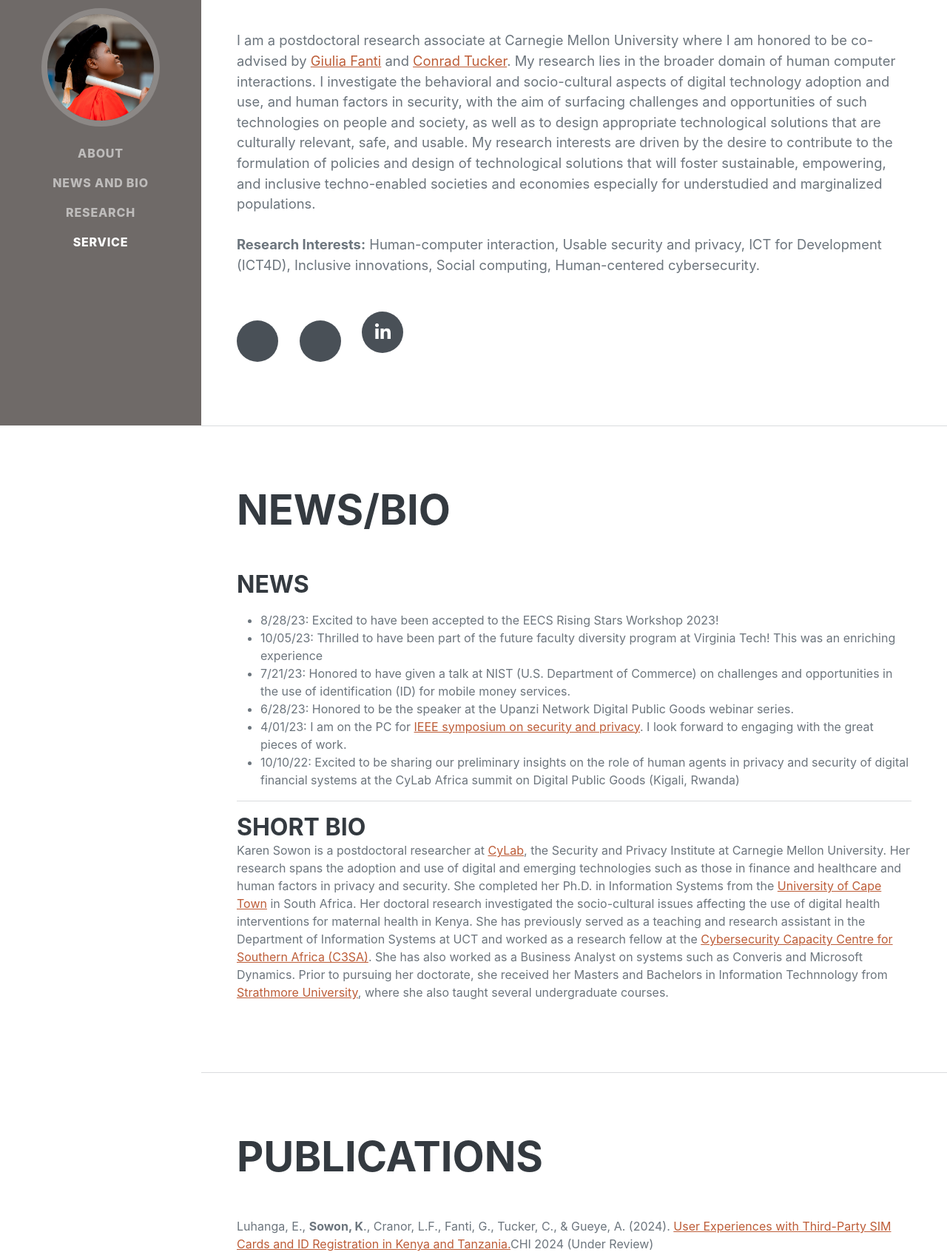
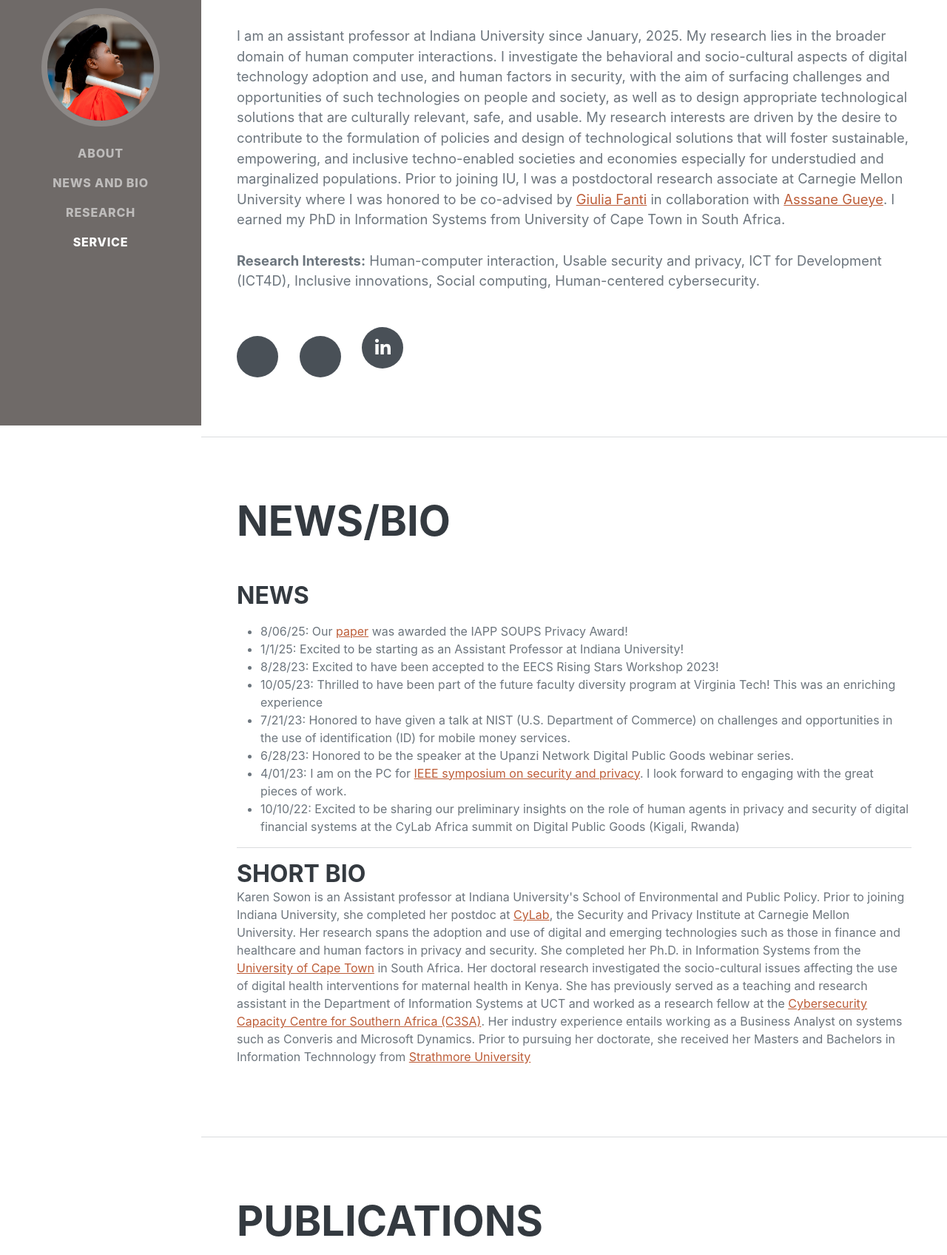
Before and after one commit to kawinita/kawinita.github.io, a plain HTML site: page index.html in a window 1280 px wide. Shown: the part 225-1921 px from the top of the page at 74% size. Drawn offline with nearby package versions, Linux system fonts and the light colour scheme; some icons are missing; a web font is replaced by a local one.

Commit message:
Update index.html

```diff
--- a/index.html
+++ b/index.html
@@ -52,7 +52,8 @@
 
                         Mail - <a href="mailto:scheruto@andrew.cmu.edu"><i class="fa fa-envelope" aria-hidden="true"></i></a>
                     </div>
-                    <p class="lead mb-5">I am a postdoctoral research associate at Carnegie Mellon University where I am honored to be co-advised by <a  href="https://gfanti.github.io/website/" target="_blank">Giulia Fanti</a> and <a  href="https://www.meche.engineering.cmu.edu/faculty/aipex.html" target="_blank">Conrad Tucker</a>. My research lies in the broader domain of human computer interactions. I investigate the behavioral and socio-cultural aspects of digital technology adoption and use, and human factors in security, with the aim of surfacing challenges and opportunities of such technologies on people and society, as well as to design appropriate technological solutions that are culturally relevant, safe, and usable. My research interests are driven by the desire to contribute to the formulation of policies and design of technological solutions that will foster sustainable, empowering, and inclusive techno-enabled societies and economies especially for understudied and marginalized populations.
+                    <p class="lead mb-5">I am an assistant professor at Indiana University since January, 2025. My research lies in the broader domain of human computer interactions. I investigate the behavioral and socio-cultural aspects of digital technology adoption and use, and human factors in security, with the aim of surfacing challenges and opportunities of such technologies on people and society, as well as to design appropriate technological solutions that are culturally relevant, safe, and usable. My research interests are driven by the desire to contribute to the formulation of policies and design of technological solutions that will foster sustainable, empowering, and inclusive techno-enabled societies and economies especially for understudied and marginalized populations.
+                        Prior to joining IU, I was a postdoctoral research associate at Carnegie Mellon University where I was honored to be co-advised by <a  href="https://gfanti.github.io/website/" target="_blank">Giulia Fanti</a> in collaboration with <a href="https://ece.cmu.edu/directory/bios/gueye-assane.html" target="_blank">Asssane Gueye</a>. I earned my PhD in Information Systems from University of Cape Town in South Africa.
                     <br><br>
 <b>Research Interests:</b> Human-computer interaction, Usable security and privacy, ICT for Development (ICT4D), Inclusive innovations, Social computing, Human-centered cybersecurity.</p>
                     <div class="social-icons">
@@ -72,6 +73,8 @@
                     <h3 class="mb-0">News</h3>
                     <p>
                     <ul>
+                        <li>8/06/25: Our <a href="https://www.usenix.org/conference/soups2025/presentation/sowon" target="_blank">paper</a> was awarded the IAPP SOUPS Privacy Award!</li>
+                        <li>1/1/25: Excited to be starting as an Assistant Professor at Indiana University!</li>
                         <li>8/28/23: Excited to have been accepted to the EECS Rising Stars Workshop 2023!</li>
                         <li>10/05/23: Thrilled to have been part of the future faculty diversity program at Virginia Tech! This was an enriching experience</li>
                         <li>7/21/23: Honored to have given a talk at NIST (U.S. Department of Commerce) on challenges and opportunities in the use of identification (ID) for mobile money services.</li>
@@ -85,7 +88,7 @@
                     <div class="col-md-12">
 
                 <p>
-                    Karen Sowon is a postdoctoral researcher at <a  href="https://cylab.cmu.edu" target="_blank">CyLab</a>, the Security and Privacy Institute at Carnegie Mellon University. Her research spans the adoption and use of digital and emerging technologies such as those in finance and healthcare and human factors in privacy and security. She completed her Ph.D. in Information Systems from the <a  href="http://https://uct.ac.za/" target="_blank">University of Cape Town</a> in South Africa. Her doctoral research investigated the socio-cultural issues affecting the use of digital health interventions for maternal health in Kenya. She has previously served as a teaching and research assistant in the Department of Information Systems at UCT and worked as a research fellow at the <a  href="https://c3sa.uct.ac.za" target="_blank">Cybersecurity Capacity Centre for Southern Africa (C3SA)</a>. She has also worked as a Business Analyst on systems such as Converis and Microsoft Dynamics. Prior to pursuing her doctorate, she received her Masters and Bachelors in Information Technnology from <a href="https://www.strathmore.edu/" target="_blank">Strathmore University</a>, where she also taught several undergraduate courses. </p>
+                    Karen Sowon is an Assistant professor at Indiana University's School of Environmental and Public Policy. Prior to joining Indiana University, she completed her postdoc at <a  href="https://cylab.cmu.edu" target="_blank">CyLab</a>, the Security and Privacy Institute at Carnegie Mellon University. Her research spans the adoption and use of digital and emerging technologies such as those in finance and healthcare and human factors in privacy and security. She completed her Ph.D. in Information Systems from the <a  href="http://https://uct.ac.za/" target="_blank">University of Cape Town</a> in South Africa. Her doctoral research investigated the socio-cultural issues affecting the use of digital health interventions for maternal health in Kenya. She has previously served as a teaching and research assistant in the Department of Information Systems at UCT and worked as a research fellow at the <a  href="https://c3sa.uct.ac.za" target="_blank">Cybersecurity Capacity Centre for Southern Africa (C3SA)</a>. Her industry experience entails working as a Business Analyst on systems such as Converis and Microsoft Dynamics. Prior to pursuing her doctorate, she received her Masters and Bachelors in Information Technnology from <a href="https://www.strathmore.edu/" target="_blank">Strathmore University</a> </p>
 
                 </p>
 
@@ -103,7 +106,8 @@
                 <div class="resume-section-content">
                     <h2 class="mb-5">Publications</h2>
                      <div class="content-item">
-                    <p>Luhanga, E., <b>Sowon, K</b>., Cranor, L.F., Fanti, G., Tucker, C., & Gueye, A. (2024). <a href="http://arxiv.org/abs/2311.00830/" target="_blank">User Experiences with Third-Party SIM Cards and ID Registration in Kenya and Tanzania.</a>CHI 2024 (Under Review)</p>
+                     <p><b>Sowon, K</b>., Munyendo, C.W., Klucinec, L., Maingi, E., Suleh, G., Cranor, L.F., Fanti, G., Tucker, C., & Gueye, A. (2025). <a href="https://www.usenix.org/conference/soups2025/presentation/sowon" target="_blank">Design and Evaluation of Privacy-Preserving Protocols for Agent-Facilitated Mobile Money Services in Kenya.</a></p>
+                   <!-- <p>Luhanga, E., <b>Sowon, K</b>., Cranor, L.F., Fanti, G., Tucker, C., & Gueye, A. (2024). <a href="http://arxiv.org/abs/2311.00830/" target="_blank">User Experiences with Third-Party SIM Cards and ID Registration in Kenya and Tanzania.</a>CHI 2024 (Under Review)</p> -->
                 </div>
                      <div class="content-item">
                     <p><b>Sowon, K</b>., Luhanga, E., Cranor, L.F., Fanti, G., Tucker, C., & Gueye, A. (2024). <a href="https://spring.sp2024.ieee-security.org/" target="_blank">The Role of User-Agent Interactions on Mobile Money Practices in Kenya and Tanzania.</a>IEEE S&P 2024 (To Appear)</p>
```
